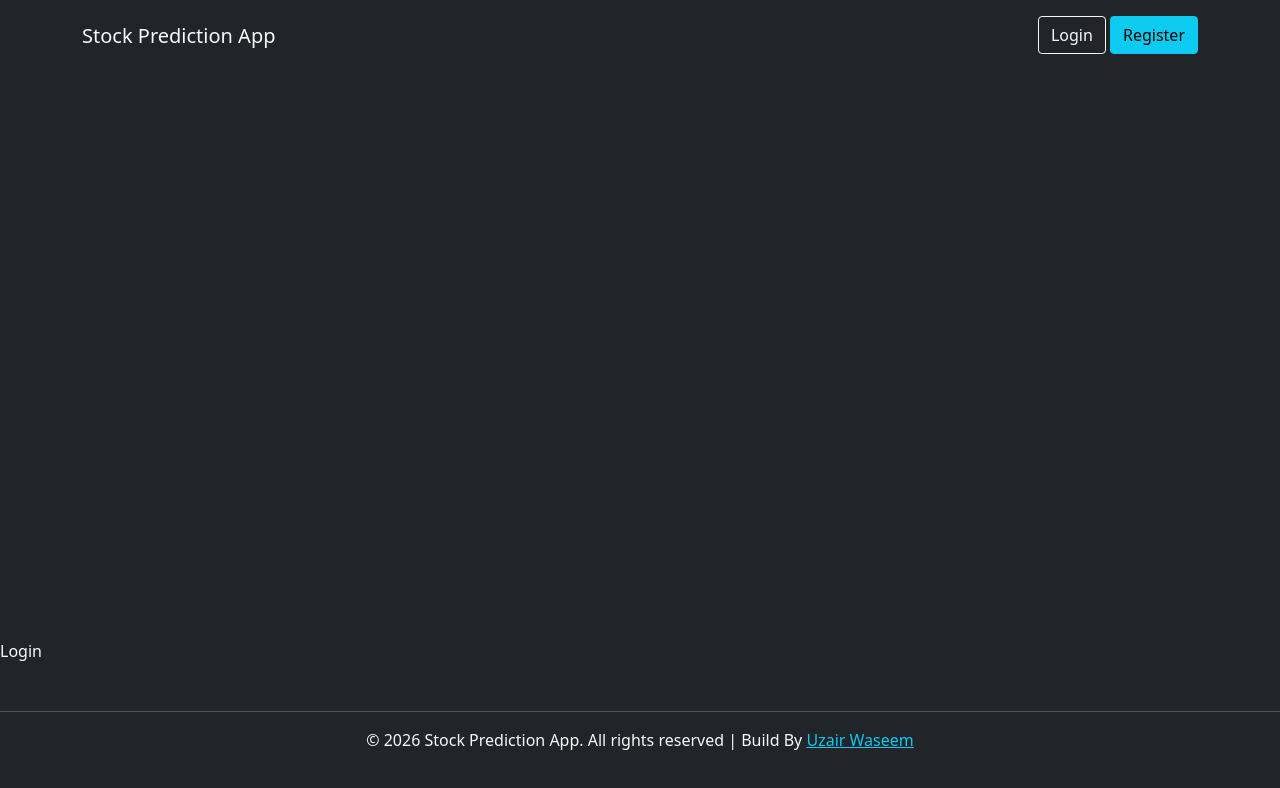
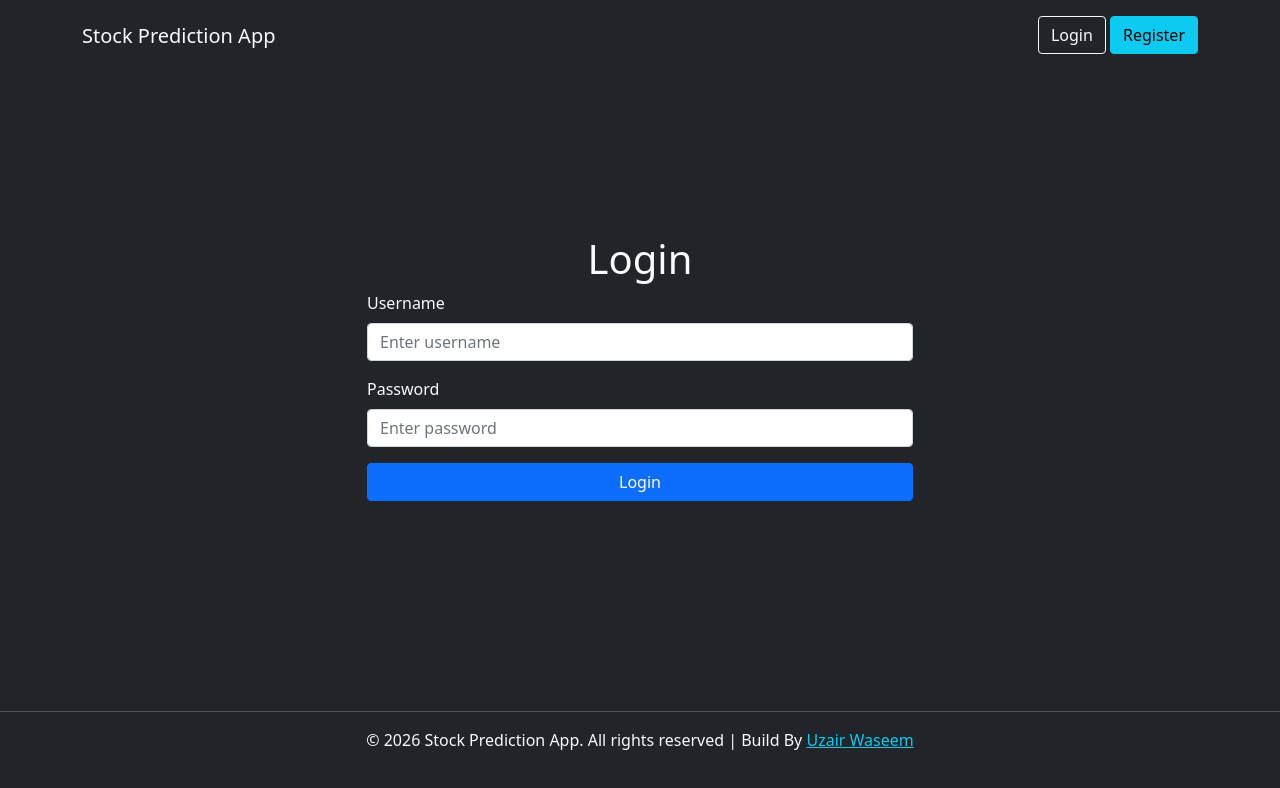
Before and after one commit to Uzair-Waseem-390/stock-prediction-app, a React (Vite) app in the folder frontend/: page /login in a window 1280 px wide. Shown: the top 788 px of the page. Built offline with nearby package versions, Linux system fonts and the light colour scheme.

Commit message:
login and logout form frontend done

```diff
--- a/frontend/src/App.jsx
+++ b/frontend/src/App.jsx
@@ -6,11 +6,13 @@ import Footer from './components/Footer'
 import Register from './components/Register'
 import { BrowserRouter, Routes, Route } from 'react-router-dom'
 import Login from './components/Login'
+import AuthProvider from './AuthProvider'
 
 function App() {
 
   return (
     <>
+    <AuthProvider>
     <BrowserRouter>
         <Header />
       <Routes>
@@ -20,6 +22,7 @@ function App() {
       </Routes>
           <Footer />
     </BrowserRouter>
+    </AuthProvider>
     </>
   )
 }
--- /dev/null
+++ b/frontend/src/AuthProvider.jsx
@@ -0,0 +1,19 @@
+import {useState, createContext } from 'react'
+
+
+
+const AuthContext = createContext()
+
+const AuthProvider = ({children}) => {
+    const [isLoggedIn, setIsLoggedIn] = useState(
+        !!localStorage.getItem('access_token')
+    )
+  return (
+    <AuthContext.Provider value={{isLoggedIn, setIsLoggedIn}}>
+        {children}
+    </AuthContext.Provider>
+  )
+}
+
+export default AuthProvider
+export {AuthContext};
--- a/frontend/src/components/Header.jsx
+++ b/frontend/src/components/Header.jsx
@@ -1,16 +1,34 @@
 import React from 'react'
 import Botton from './Botton'
-import {Link} from 'react-router-dom'
+import {Link, useNavigate} from 'react-router-dom'
+import { useState, useContext } from 'react'
+import {AuthContext} from '../AuthProvider'
+
 
 const Header = () => {
+  const {isLoggedIn, setIsLoggedIn} = useContext(AuthContext)
+  const navigate = useNavigate()
+  const logouthandler = () => {
+    localStorage.removeItem('access_token')
+    localStorage.removeItem('refresh_token')
+    setIsLoggedIn(false)
+    console.log("User logged out successfully")
+    navigate('/login')
+  }
   return (
     <nav className="navbar container pt-3 pb-3 align-items-start">
       <Link className='navbar-brand text-light' to="/">Stock Prediction App</Link>
 
       <div>
-        <Botton text="Login" url="/login" class="btn-outline-light"/>
-        &nbsp;
-        <Botton text="Register" url="/register" class="btn-info"/>
+        {isLoggedIn ? (
+          <button className='btn btn-danger' onClick={logouthandler}>Logout</button>
+        ) : (
+          <>
+            <Botton text="Login" url="/login" class="btn-outline-light"/>
+            &nbsp;
+            <Botton text="Register" url="/register" class="btn-info"/>
+          </>
+        )}
       </div>
     </nav>
   )
--- a/frontend/src/components/Login.jsx
+++ b/frontend/src/components/Login.jsx
@@ -1,8 +1,76 @@
-import React from 'react'
+import React, {useState} from 'react'
+import axios from 'axios'
+import { FontAwesomeIcon } from '@fortawesome/react-fontawesome'
+import { faSpinner } from '@fortawesome/free-solid-svg-icons'
+import { useNavigate } from 'react-router-dom'
+import {AuthContext} from '../AuthProvider'
+import {useContext} from 'react'
 
 const Login = () => {
+  const [formData, setFormData] = useState({
+    username: '',
+    password: ''
+  })
+  const [success, setSuccess] = useState(false)
+  const [loading, setLoading] = useState(false)
+  const [error, setError] = useState({})
+  const {setIsLoggedIn} = useContext(AuthContext)
+  const navigate = useNavigate()
+
+  const handlelogin = async (e) => {
+    e.preventDefault()
+    setLoading(true)
+    console.log(formData)
+    const userData = {
+        username: formData.username,
+        password: formData.password
+    }
+    // send userData to backend
+    try {
+        const response = await axios.post('http://127.0.0.1:8000/api/v1/token/', userData)
+        console.log("Response data:", response.data)
+        localStorage.setItem('access_token', response.data.access)
+        localStorage.setItem('refresh_token', response.data.refresh)
+        console.log("User logged in successfully")
+        setIsLoggedIn(true)
+        setSuccess(true)
+        setError({})
+        navigate('/')
+    } catch (error) {
+        console.log("error:", error)
+        setError(error.response.data)
+    } finally {
+        setLoading(false)
+    }
+  }
+
   return (
-    <div className='text-light'>Login</div>
+    <>
+    <div className='container'>
+        <div className='row'>
+            <div className='col-md-6 offset-md-3 text-light'>
+                <h1 className='text-center'>Login</h1>
+                {success && <div className='alert alert-success text-center'>User logged in successfully!</div>}
+                <form onSubmit={handlelogin}>
+                    <div className='mb-3'>
+                        <label htmlFor='username' className='form-label'>Username</label>
+                        <input type='text' className='form-control' id='username' placeholder='Enter username' value={formData.username} onChange={(e) => setFormData({...formData, username: e.target.value})}/>
+                        <small className='text-danger'>{error.username}</small>
+                    </div>
+                    <div className='mb-3'>
+                    </div>
+                    <div className='mb-3'>
+                        <label htmlFor='password' className='form-label'>Password</label>
+                        <input type='password' className='form-control' id='password' placeholder='Enter password' value={formData.password} onChange={(e) => setFormData({...formData, password: e.target.value})}/>
+                        <small className='text-danger'>{error.password}</small>
+                    </div>
+
+                    {loading ? <button className='btn btn-primary w-100' disabled ><FontAwesomeIcon icon={faSpinner} spin /> Logging in...</button> : <button type='submit' className='btn btn-primary w-100'>Login</button>}
+                </form>
+            </div>
+        </div>
+    </div>
+    </>
   )
 }
 
--- a/frontend/src/components/Register.jsx
+++ b/frontend/src/components/Register.jsx
@@ -2,6 +2,7 @@ import React, {useState} from 'react'
 import axios from 'axios'
 import { FontAwesomeIcon } from '@fortawesome/react-fontawesome'
 import { faSpinner } from '@fortawesome/free-solid-svg-icons'
+import { useNavigate } from 'react-router-dom'
 
 const Register = () => {
     const [formData, setFormData] = useState({
@@ -12,6 +13,7 @@ const Register = () => {
     const [error, setError] = useState({})
     const [success, setSuccess] = useState(false)
     const [loading, setLoading] = useState(false)
+    const navigate = useNavigate()
 
     const handleRegistation = async (e) => {
         e.preventDefault()
@@ -24,11 +26,12 @@ const Register = () => {
         }
         // send userData to backend
         try {
-            const response = await axios.post('http://127.0.0.1:8000/api/v1/accounts/register/', userData)
+            const response = await axios.post('http://127.0.0.1:8000/api/v1/register/', userData)
             console.log("Response data:", response.data)
             console.log("User registered successfully")
             setError({})
             setSuccess(true)
+            navigate('/login')
         } catch (error) {
             setError(error.response.data)
             console.log("error:", error)
```
Also changed, not shown: 2 other files (tests, documents, lock files or other folders).
